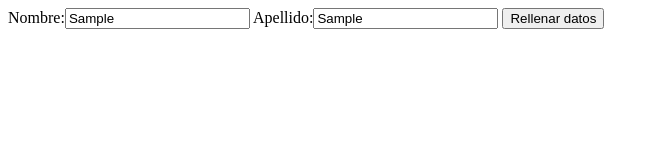
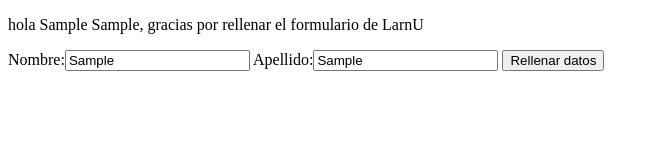
Before and after one commit to HugoHer/dom_formulario, a plain HTML site: page index.html in a window 1280 px wide. Both pictures are taken after typing "Sample", "Sample" into the empty fields and a click on the input "Rellenar datos". Shown: the whole page, without its empty margins (0-659 px from the left). Drawn offline with Linux system fonts and the light colour scheme.

Commit message:
second commit

```diff
--- a/index.html
+++ b/index.html
@@ -8,6 +8,7 @@
     <title>Desafío del Dom</title>
   </head>
   <body>
+    <p id="saludo"></p>
     <!-- Dado el código HTML a continuación termina de rellenarlo para tras rellenar los campos de nombre y apellido y hacer clic en enviar, estos datos aparezcan en la pantalla «hola nombre apellidos, gracias por rellenar el formulario de LarnU». -->
 
     <form action="" id="form">
--- a/main.js
+++ b/main.js
@@ -6,5 +6,6 @@
 e.preventDefault();
 let name = document.getElementById('nombre').value
 let secondName = document.getElementById('apellido').value
-console.log(`hola ${name} ${secondName}, gracias por rellenar el formulario de LarnU`)
+let texto =(`hola ${name} ${secondName}, gracias por rellenar el formulario de LarnU`)
+saludo.innerHTML= texto
 })
```
